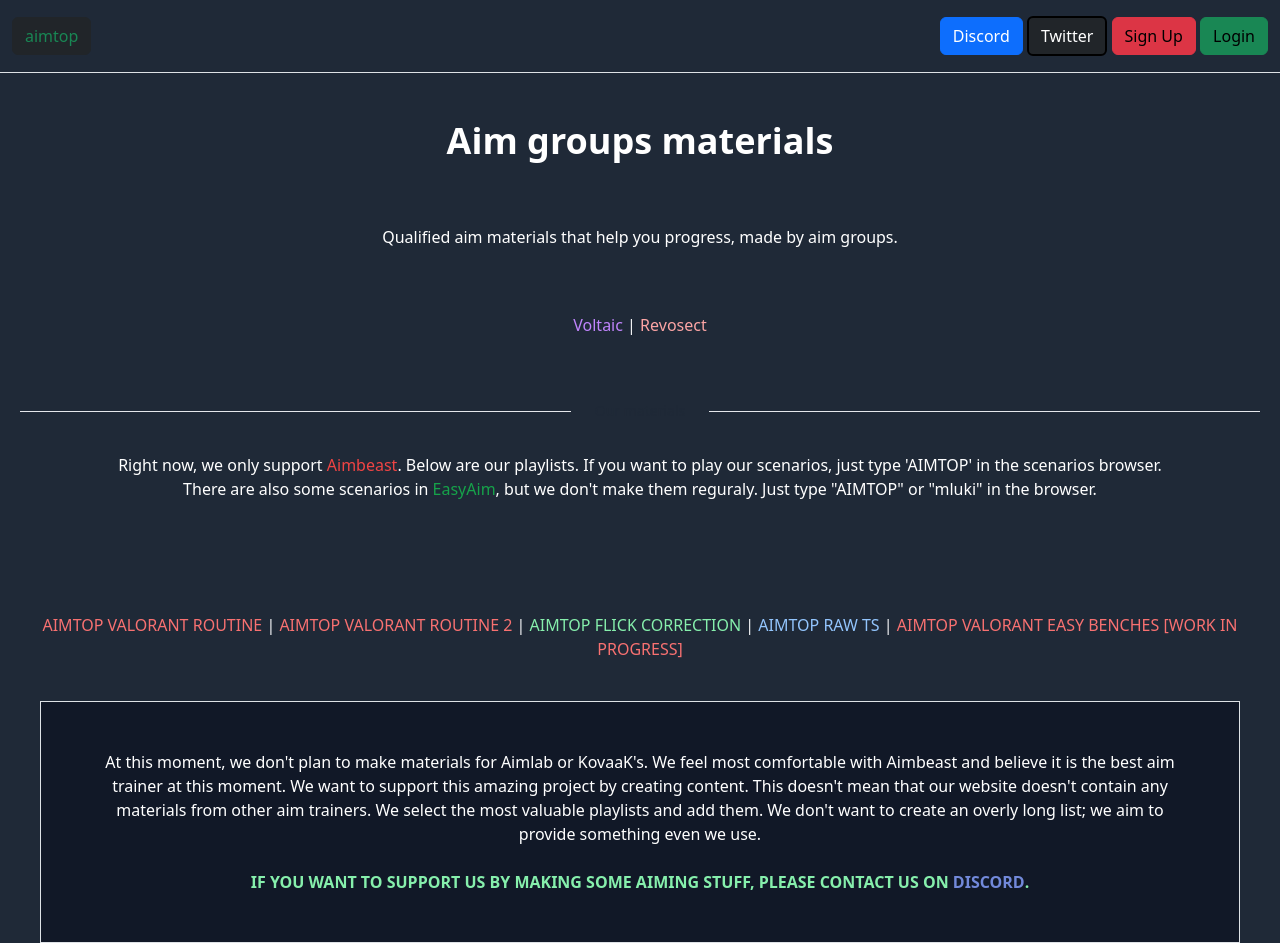
After one commit to maslukasz/aimtop-online, a PHP site: template src/pages/content/materials.php in a window 1280 px wide. The commit adds this page. Run offline with PHP 8.4, Linux system fonts and the light colour scheme; the template is opened without the code that fills it, so the values that code supplies are empty; some libraries are stand-ins or nearby versions.

Commit message:
materials

```diff
--- /dev/null
+++ b/src/pages/content/materials.php
@@ -0,0 +1,133 @@
+<?php require './src/components/navbar.php' ?>
+
+<head>
+    <meta charset="utf-8">
+    <meta name="viewport" content="width=device-width">
+    <script src="https://cdn.tailwindcss.com"></script>
+    <script src="https://code.jquery.com/jquery-3.7.1.min.js"
+        integrity="sha256-/JqT3SQfawRcv/BIHPThkBvs0OEvtFFmqPF/lYI/Cxo=" crossorigin="anonymous"></script>
+</head>
+
+<body class="bg-gray-800 font">
+    <div class="text-center text-white ">
+        <h1 class="pt-5 pb-5 font-bold text-4xl">Aim groups materials</h1>
+        <p class="p-3 px-3">Qualified aim materials that help you progress, made by aim groups.</p>
+        <ul class="text-gray-200 list-none p-5"">
+            <li class=" inline text-purple-400"><button id='vt-toggle'">Voltaic</button></li>
+            <li class=" inline text-gray-100 animate-bounce">|</li>
+                <li class="inline text-red-300 hover:underline"><button id="ra-toggle">Revosect</button>
+                </li>
+
+
+                <div id="vt-content" class="hidden">
+                    <ul class="border border-purple-300 border-solid p-3">
+                        <li><a href="https://discord.gg/voltaic" target="_blank" class="text-[#7289da] hover:underline">
+                                Discord server</a>
+                            (all resources are available there)</li>
+                        <li><a href='https://app.voltaic.gg/' target="_blank" class="hover:underline">Main
+                                Benchmarks App</a> & Guide</li>
+                        <li><a href='https://bit.ly/VTxALfundamentals' target='_blank'
+                                class="hover:underline">Fundamentals</a></li>
+                        <li><a href='https://bit.ly/VDIMdoc' target='_blank' class="hover:underline">VDIM
+                                routines</a></li>
+                        <li><a href='https://bit.ly/VTxALgameroutines' target='_blank' class="hover:underline">Game
+                                Routines</a></li>
+                        <li><a href='https://bit.ly/vtissueroutines' target='_blank' class="hover:underline">Weakness
+                                Routines</a></li>
+
+                    </ul>
+                </div>
+
+
+                <div id="ra-content" class="hidden">
+                    <ul class="border border-red-300 border-solid p-3">
+                        <li><a href='https://discord.gg/revosect' target='_blank'
+                                class='hover:border text-[#7289da]'>Server discord</a> (all resources are available
+                            there)</li>
+                        <li><a href="https://bit.ly/ALbenchmarks" class="hover:underline" target="_blank">Aimlabs
+                                Benchmarks</a> or <a href="/" class="text-green-400 hover:underline">on the our home
+                                page</a></li>
+                        <li><a href='https://bit.ly/rARoutines' class="hover:underline" target="_blank">Foundational
+                                Aimlab playlist</a></li>
+                        <li><a href='https://bit.ly/rAValorant' target='_blank' class='hover:underline'>Valorant
+                                routine</a></li>
+                        <li><a href='https://go.aimlab.gg/v1/redirects?link=aimlab://workshop?id=3083294768'
+                                target='_blank' class='hover:underline'>CS2
+                                routine</a></li>
+                    </ul>
+                </div>
+
+
+                <script>
+                    $(document).ready(function () {
+                        $('#vt-toggle').click(function () {
+                            if ($('#ra-content').is(':visible')) {
+                                $('#ra-content').toggle('linear');
+                            }
+                            $('#vt-content').toggle('swing');
+                        });
+                        $('#ra-toggle').click(function () {
+                            if ($('#vt-content').is(':visible')) {
+                                $('#vt-content').toggle('linear');
+                            }
+                            $('#ra-content').toggle('swing');
+                        })
+                    });
+                </script>
+        </ul>
+        <div
+            class="py-3 ml-5 mr-5 flex items-center text-sm text-gray-800 before:flex-1 before:border-t before:border-gray-200 before:me-6 after:flex-1 after:border-t after:border-gray-200 after:ms-6 dark:text-white dark:before:border-neutral-600 dark:after:border-neutral-600">
+            Our materials</div>
+        <div class="ml-5 mr-5 text-center text-white">
+            <p class="p-3 px-3">Right now, we only support <span class="text-red-500">Aimbeast</span>. Below are our
+                playlists. If you want to play our scenarios, just type 'AIMTOP' in the scenarios browser. <br>
+                There are
+                also some scenarios in <span class="text-green-600">EasyAim</span>, but we don't make them
+                reguraly. Just type "AIMTOP" or "mluki" in the browser.</p>
+            <ul class="text-gray-200 list-none p-5"></ul>
+            <li class="inline text-red-400"><a
+                    href="https://steamcommunity.com/sharedfiles/filedetails/?id=3079348564&searchtext=aimtop"
+                    target="_blank">AIMTOP VALORANT ROUTINE</a></li>
+            <li class="inline text-gray-100">|</li>
+            <li class="inline text-red-400"><a
+                    href="https://steamcommunity.com/sharedfiles/filedetails/?id=3080048498&searchtext=aimtop"
+                    target="_blank">AIMTOP VALORANT ROUTINE 2</a></li>
+            <li class="inline text-gray-100">|</li>
+            <li class="inline text-green-300 hover:underline"><a
+                    href="https://steamcommunity.com/sharedfiles/filedetails/?id=3155306935&searchtext=aimtop">AIMTOP
+                    FLICK CORRECTION</a></li>
+            <li class="inline text-gray-100">|</li>
+            <li class="inline text-blue-300 hover:underline"><a
+                    href="https://steamcommunity.com/sharedfiles/filedetails/?id=3080041038&searchtext=aimtop">
+                    AIMTOP RAW TS</a></li>
+            <li class="inline text-gray-100">|</li>
+            <li class="inline text-red-400 hover:underline"><a
+                    href="https://steamcommunity.com/sharedfiles/filedetails/?id=3188843986&searchtext=aimtop">
+                    AIMTOP VALORANT EASY BENCHES [<span class="bold">WORK IN PROGRESS</span>]</a></li>
+            </ul>
+        </div>
+
+        <div class="flex mt-10 mr-10 ml-10 p-5 text-center border border-red-600 bg-gray-900">
+            <div class="flex justify-center">
+                <span>At this moment, we don't plan to make materials for Aimlab or KovaaK's. We feel most
+                    comfortable
+                    with
+                    Aimbeast and believe it is the best aim trainer at this moment. We want to support this amazing
+                    project
+                    by
+                    creating content. This doesn't mean that our website doesn't contain any materials from other
+                    aim
+                    trainers.
+                    We select the most valuable playlists and add them. We don't want to create an overly long list;
+                    we
+                    aim
+                    to
+                    provide something even we use. <br><br>
+                    <span class="text-green-300 uppercase font-bold">If you want to support us by making some aiming
+                        stuff,
+                        please contact us on <a class="text-[#7289da] font-extrabold"
+                            href="https://discord.gg/QJauGpg7zg" target="_blank">Discord</a>.</span></span>
+            </div>
+        </div>
+
+</body>
```
Also changed, not shown: index.php (+7 -0 lines), src/classes/User.php (+22 -2 lines), src/home.php (+28 -5 lines), src/profile.php (added, +60 -0 lines), db.sqlite, src/pages/games/cs2.php (added), 1 other file.
